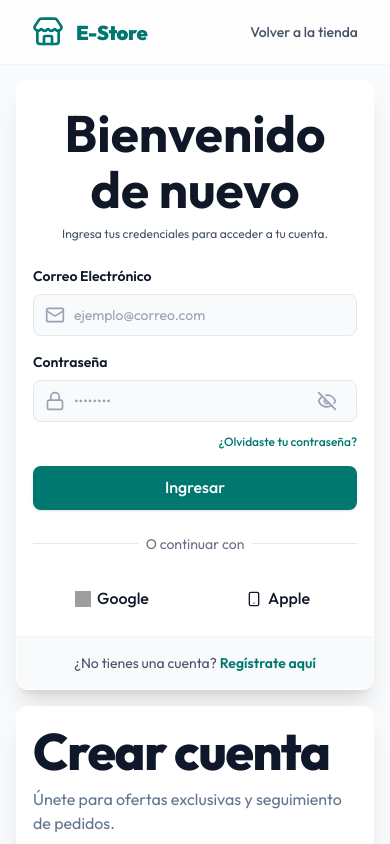
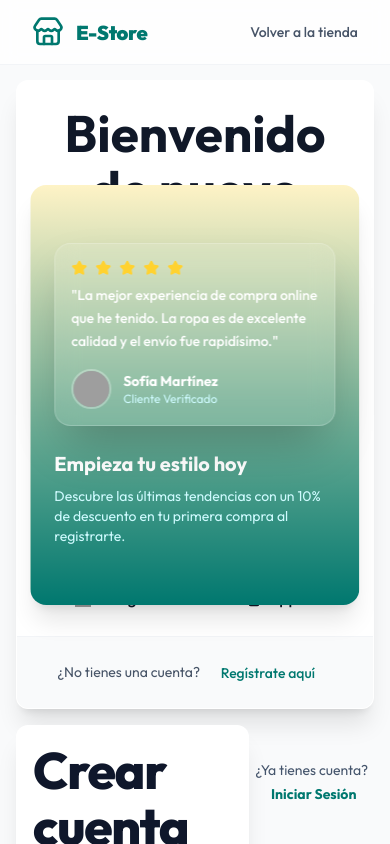
Before and after one commit to MarioGhost25/FrontEcomerce, a React (Vite) app: page /user in a window 390 px wide. Shown: the top 844 px of the page. Built offline with nearby package versions, Linux system fonts and the light colour scheme; grey boxes are pictures that could not be loaded.

Commit message:
Im fixing some stuff related main content

```diff
--- a/src/components/layout/Navbar.jsx
+++ b/src/components/layout/Navbar.jsx
@@ -5,7 +5,7 @@ import { selectCartItems } from '../../features/shop/slices/cartSlice';
 import UserDropdown from '../../components/ui/dropdown/UserDropdown';
 import { selectCurrentUserId, selectIsAuthenticated } from '../../features/auth/slices/authSlice';
 
-const Navbar = () => {
+ export const Navbar = () => {
 
   const cartSelect = useSelector(selectCartItems)
   const islogin = useSelector(selectIsAuthenticated);
--- a/src/features/auth/components/LoginForm.jsx
+++ b/src/features/auth/components/LoginForm.jsx
@@ -13,7 +13,7 @@ const loginSchema = z.object({
     password: z.string().trim().min(8, { message: 'La contraseña debe tener al menos 8 caracteres' }),
 });
 
-export const Login = () => {
+export const Login = ({ isMoved, setIsMoved }) => {
     const [fieldErrors, setFieldErrors] = useState({})
     const [showPassword, setShowPassword] = useState(false);
     const [loginUser, { isLoading }] = useLoginMutation();
@@ -200,9 +200,12 @@ export const Login = () => {
                 <div className="px-4 sm:px-8 py-4 sm:py-5 bg-gray-50 border-t border-gray-100 text-center">
                     <p className="text-sm text-gray-600">
                         ¿No tienes una cuenta?{' '}
-                        <Link to="/user" className="font-semibold text-teal-700 hover:text-teal-800 hover:underline transition-colors">
+                        <button
+                            className="font-semibold text-teal-700 hover:border-none hover:text-teal-800 hover:underline transition-colors"
+                            onClick={() => setIsMoved(!isMoved)}
+                        >
                             Regístrate aquí
-                        </Link>
+                        </button>
                     </p>
                 </div>
             </div>
--- a/src/features/auth/pages/UserPage.jsx
+++ b/src/features/auth/pages/UserPage.jsx
@@ -1,25 +1,69 @@
 
 
-import { useState } from 'react'
-import { Star } from 'lucide-react';
-import { StoreIcon } from '../../../icons';
-import { Link } from 'react-router';
+import { useEffect, useRef, useState } from 'react'
+import { Star, StoreIcon } from 'lucide-react';
 import { Login } from '../components/LoginForm';
 import { Register } from '../components/RegisterForm';
-
-
-
-
-
-
+import Navbar from '../../../components/layout/Navbar';
+import { Link } from 'react-router';
 
 export const User = () => {
     const [isMoved, setIsMoved] = useState(false);
+    const [mobilePanelTop, setMobilePanelTop] = useState(0);
+    const [mobilePanelHeight, setMobilePanelHeight] = useState(420);
+
+    const stackContainerRef = useRef(null);
+    const loginBlockRef = useRef(null);
+    const registerBlockRef = useRef(null);
 
     const changeState = () => {
         setIsMoved(!isMoved);
 
     };
+
+    useEffect(() => {
+        const updateMobilePanelPosition = () => {
+            if (
+                !stackContainerRef.current ||
+                !loginBlockRef.current ||
+                !registerBlockRef.current ||
+                window.innerWidth >= 1024
+            ) {
+                return;
+            }
+
+            const targetElement = isMoved ? registerBlockRef.current : loginBlockRef.current;
+            const maxHeight = window.innerWidth >= 640 ? 520 : 420;
+            const panelHeight = Math.min(Math.max(targetElement.offsetHeight * 0.7, 320), maxHeight);
+            const desiredTop = targetElement.offsetTop + (targetElement.offsetHeight - panelHeight) / 2;
+            const maxTop = Math.max(0, stackContainerRef.current.scrollHeight - panelHeight);
+
+            setMobilePanelHeight(panelHeight);
+            setMobilePanelTop(Math.max(0, Math.min(desiredTop, maxTop)));
+        };
+
+        const frameId = requestAnimationFrame(updateMobilePanelPosition);
+        window.addEventListener('resize', updateMobilePanelPosition);
+
+        const resizeObserver = new ResizeObserver(updateMobilePanelPosition);
+        resizeObserver.observe(loginBlockRef.current);
+        resizeObserver.observe(registerBlockRef.current);
+
+        return () => {
+            cancelAnimationFrame(frameId);
+            window.removeEventListener('resize', updateMobilePanelPosition);
+            resizeObserver.disconnect();
+        };
+    }, [isMoved]);
+
+    useEffect(() => {
+        if (window.innerWidth >= 1024) {
+            return;
+        }
+
+        const targetElement = isMoved ? registerBlockRef.current : loginBlockRef.current;
+        targetElement?.scrollIntoView({ behavior: 'smooth', block: 'center' });
+    }, [isMoved]);
 
     return (
         <>
@@ -39,9 +83,10 @@ export const User = () => {
                     </Link>
                 </header>
 
-                <main className="flex-grow flex items-center justify-center gap-3 p-4 sm:p-6 pt-20 sm:pt-24 relative overflow-hidden">
+                <main className="flex-grow flex items-start lg:items-center justify-center gap-3 p-4 sm:p-6 pt-20 sm:pt-24 relative overflow-hidden">
                     <div
-                        className={`hidden lg:flex items-center bg-amber-100 bg-gradient-to-t from-teal-700 absolute z-50 rounded-2xl w-[600px] h-[750px]
+
+                        className={`hidden lg:flex absolute z-50 items-center bg-amber-100 bg-gradient-to-t from-teal-700 absolute rounded-2xl w-[600px] h-[750px]
                             shadow-xl transition-all duration-500 ease-in-out
                             ${isMoved ? 'translate-x-[-348px]' : 'translate-x-[248px]'}
                             `}
@@ -85,9 +130,50 @@ export const User = () => {
                     </div >
 
                     {/* Layout responsive: stack en móvil, lado a lado en desktop */}
-                    <div className="w-full max-w-6xl mx-auto flex flex-col lg:flex-row items-center justify-center gap-4 lg:gap-6">
-                        <Login />
-                        <Register />
+                    <div
+                        ref={stackContainerRef}
+                        className="w-full max-w-6xl mx-auto flex flex-col lg:flex-row items-center justify-center gap-4 lg:gap-6 relative"
+                    >
+                        <div
+                            aria-hidden="true"
+                            className="pointer-events-none absolute left-1/2 z-30 flex w-[92%] max-w-[560px] -translate-x-1/2 items-center rounded-2xl bg-amber-100 bg-gradient-to-t from-teal-700 shadow-xl transition-all duration-500 ease-in-out lg:hidden"
+                            style={{ top: `${mobilePanelTop}px`, height: `${mobilePanelHeight}px` }}
+                        >
+                            <div className="p-6 sm:p-8 text-white z-10">
+                                <div className="bg-white/10 backdrop-blur-md p-4 rounded-2xl border border-white/20 mb-6 shadow-2xl">
+                                    <div className="flex items-center gap-2 text-amber-300 mb-2">
+                                        {[...Array(5)].map((_, i) => (
+                                            <Star key={i} className="h-4 w-4 icon-filled text-amber-300" fill="currentColor" />
+                                        ))}
+                                    </div>
+                                    <p className="text-sm sm:text-base font-medium leading-relaxed italic">
+                                        "La mejor experiencia de compra online que he tenido. La ropa es de excelente calidad y el envío fue rapidísimo."
+                                    </p>
+                                    <div className="mt-4 flex items-center gap-3">
+                                        <img
+                                            alt="Retrato de cliente feliz"
+                                            className="w-10 h-10 rounded-full object-cover border-2 border-white/30"
+                                            src="https://lh3.googleusercontent.com/aida-public/AB6AXuBjoqOZLsYYAum-OhCbq3i-pK7FqYswX6HPbL0tUH8XRVZE7ztgw6e-xCiuL6SjmYJKpljDXm19L1tsrZSKlU6DuwKgCHlEakmD0lrZQ5IjCLSkWV_7qGsbRwLJmxd7QviBnKQ1U955zXm-98Axi0A77Z47aSKfWOkN0T9gF0HlSDGDN_iw290uw0q__KoRoh3eRcHqvxiPXaFAgU5vhsGH33ALA6wLK3IMHM_mtcmp0lZG8buDK2OYTuLdnjUl5g2g19wN41dujXq-"
+                                        />
+                                        <div>
+                                            <p className="text-sm font-bold">Sofía Martínez</p>
+                                            <p className="text-xs text-cyan-100">Cliente Verificado</p>
+                                        </div>
+                                    </div>
+                                </div>
+                                <h2 className="text-xl sm:text-2xl font-bold mb-2">Empieza tu estilo hoy</h2>
+                                <p className="text-cyan-100 text-sm sm:text-base">
+                                    Descubre las últimas tendencias con un 10% de descuento en tu primera compra al registrarte.
+                                </p>
+                            </div>
+                        </div>
+
+                        <div ref={loginBlockRef} className="relative z-20 w-full flex justify-center">
+                            <Login isMoved={isMoved} setIsMoved={setIsMoved} />
+                        </div>
+                        <div ref={registerBlockRef} className="relative z-20 w-full flex justify-center">
+                            <Register />
+                        </div>
                     </div>
                 </main>
             </div>
--- a/src/index.css
+++ b/src/index.css
@@ -51,9 +51,6 @@ button {
   transition: border-color 0.25s;
 }
 
-button:hover {
-  border-color: #646cff;
-}
 
 button:focus,
 button:focus-visible {
```
Also changed, not shown: src/features/product/pages/ProductsPage.jsx (+11 -29 lines).
